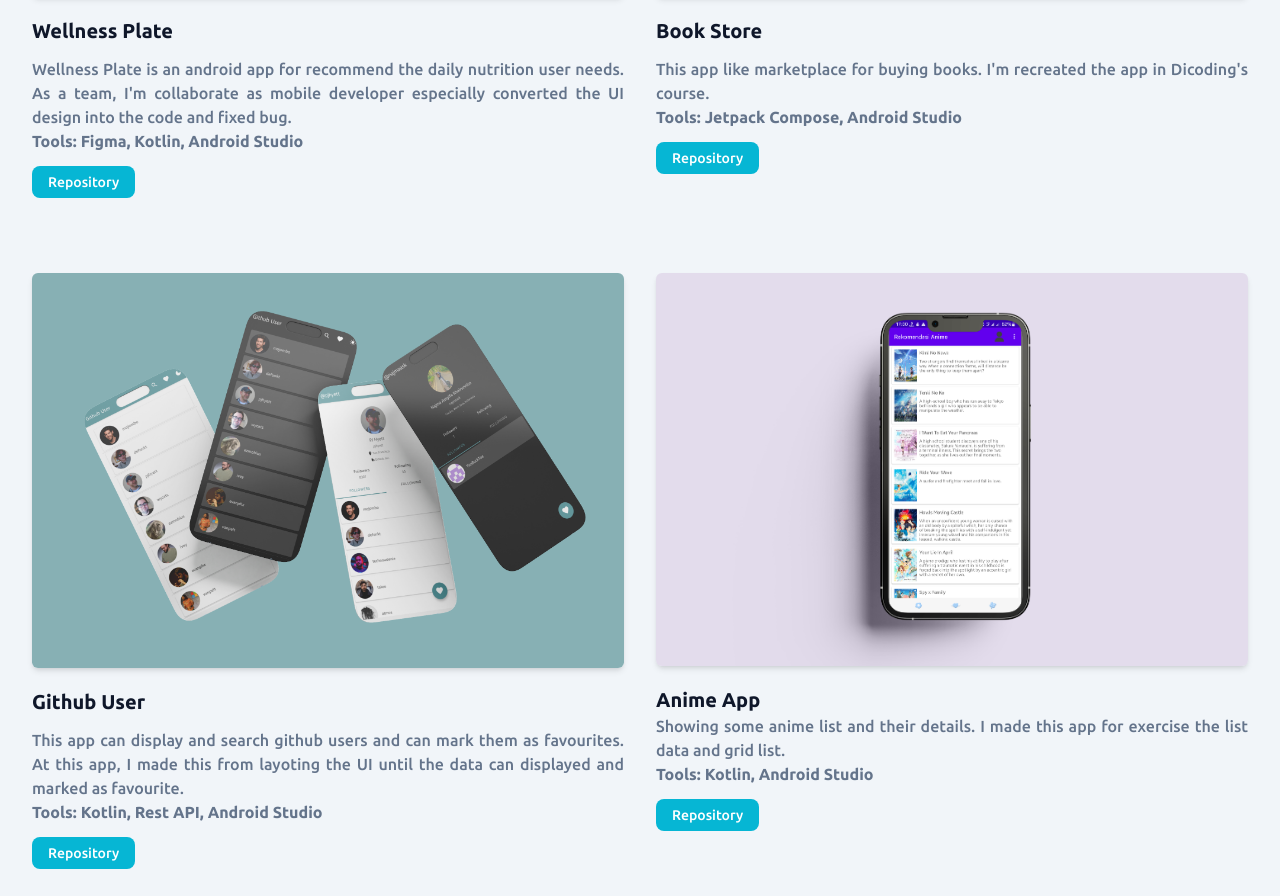
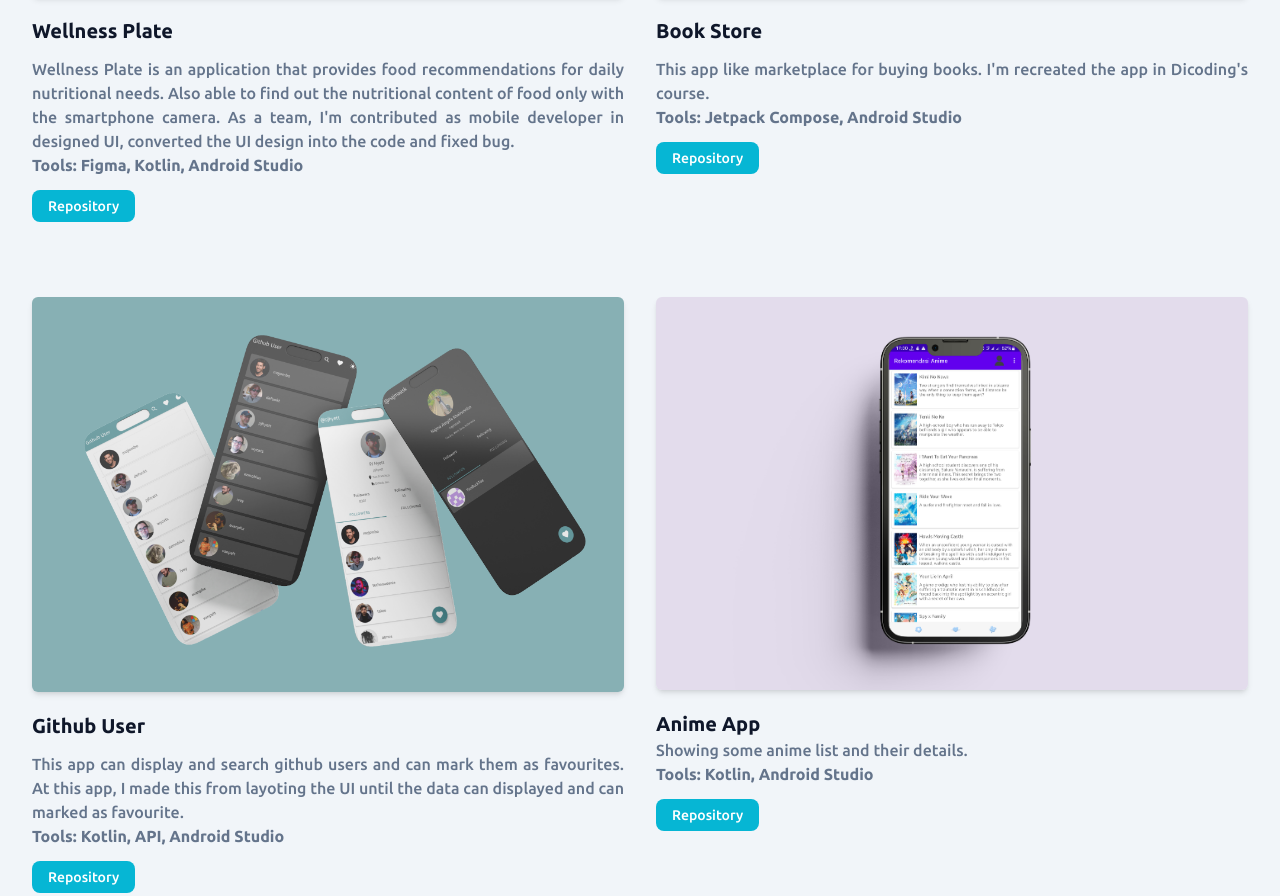
Before and after one commit to najmaask/portfolio, a website: page index.html in a window 1280 px wide. Shown: the part 3148-4044 px from the top of the page. Drawn offline with Linux system fonts and the light colour scheme.

Commit message:
edit description

```diff
--- a/index.html
+++ b/index.html
@@ -534,9 +534,11 @@
               Wellness Plate
             </h3>
             <p class="font-medium text-base text-secondary text-justify">
-              Wellness Plate is an android app for recommend the daily nutrition
-              user needs. As a team, I'm collaborate as mobile developer
-              especially converted the UI design into the code and fixed bug.
+              Wellness Plate is an application that provides food
+              recommendations for daily nutritional needs. Also able to find out
+              the nutritional content of food only with the smartphone camera.
+              As a team, I'm contributed as mobile developer in designed UI,
+              converted the UI design into the code and fixed bug.
             </p>
             <p class="font-bold text-base text-secondary text-justify mb-4">
               Tools: Figma, Kotlin, Android Studio
@@ -585,10 +587,10 @@
             <p class="font-medium text-base text-secondary text-justify">
               This app can display and search github users and can mark them as
               favourites. At this app, I made this from layoting the UI until
-              the data can displayed and marked as favourite.
+              the data can displayed and can marked as favourite.
             </p>
             <p class="font-bold text-base text-secondary text-justify mb-4">
-              Tools: Kotlin, Rest API, Android Studio
+              Tools: Kotlin, API, Android Studio
             </p>
             <a
               href="https://github.com/najmaask/github-user"
@@ -606,9 +608,9 @@
             </div>
             <h3 class="font-semibold text-xl text-dark mt-5">Anime App</h3>
             <p class="font-medium text-base text-secondary text-justify">
-              Showing some anime list and their details. I made this app for
-              exercise the list data and grid list.
+              Showing some anime list and their details.
             </p>
+
             <p class="font-bold text-base text-secondary text-justify mb-4">
               Tools: Kotlin, Android Studio
             </p>
@@ -632,7 +634,7 @@
             <p class="font-medium text-base text-secondary text-justify">
               Application web based for process of recording Minutes of Meeting
               (notulen) for daily meeting. As a team, in this project I
-              collaborated for created databases and added CRUD in the code.
+              contributed for created databases and added CRUD in the code.
             </p>
             <p class="font-bold text-base text-secondary text-justify mb-4">
               Tools: Laravel, MySQL, phpMyAdmin, Sublime Text
```
